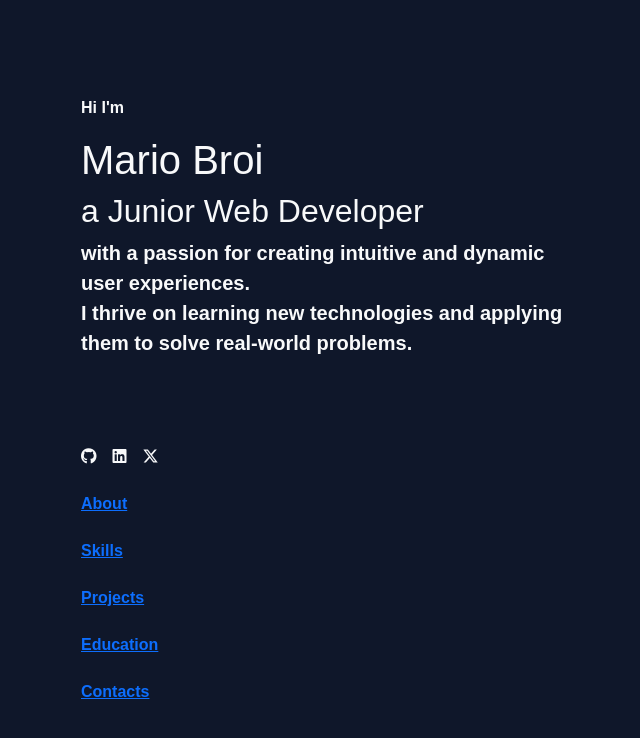
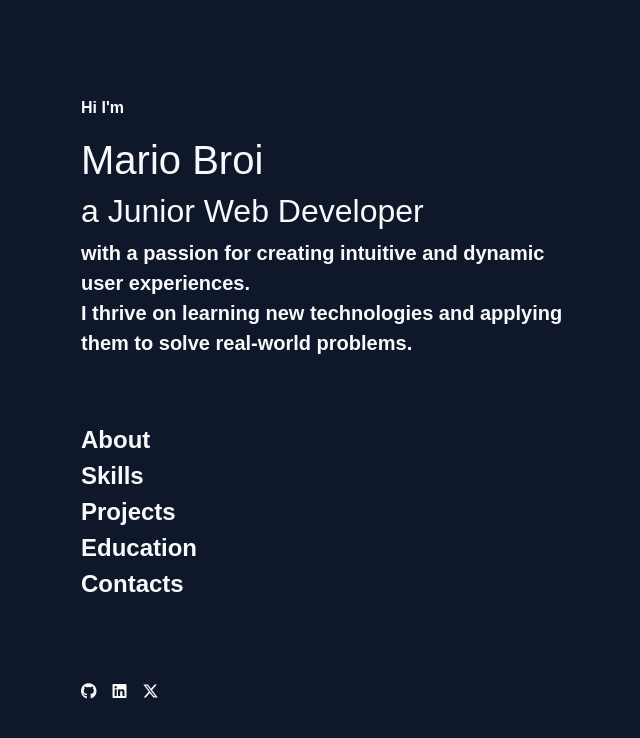
Before and after one commit to MarioBroi/vite-boolfolio, a Vue app: page / in a window 1280 px wide. Shown: the top 738 px of the page, without its empty margins (15-655 px from the left). Built offline with nearby package versions, Linux system fonts and the light colour scheme; a web font is replaced by a local one.

Commit message:
edit App.Vue page layout

```diff
--- a/src/App.vue
+++ b/src/App.vue
@@ -24,51 +24,32 @@ export default {
                 experiences. <br> I thrive on learning new technologies and applying them to solve
                 real-world problems.
               </p>
-              <!--               <ul class="list-unstyled text-light">
-                <li>
-                  <a href="#about" class="text-light text-decoration-none fs-4">
-                    About
-                  </a>
-                </li>
-                <li class="pt-3">
-                  <a href="#tech" class="text-light text-decoration-none fs-4">
-                    Technical skills
-                  </a>
-                </li>
-                <li class="pt-3">
-                  <a href="#proj" class="text-light text-decoration-none fs-4">
-                    Projects
-                  </a>
-                </li>
-                <li class="pt-3">
-                  <a href="#edu" class="text-light text-decoration-none fs-4">
-                    Education
-                  </a>
-                </li>
-              </ul> -->
+              <router-link :to="{ name: 'about' }" class="text-light text-decoration-none fs-4">About</router-link><br>
+              <router-link :to="{ name: 'skill' }" class="text-light text-decoration-none fs-4">
+                Skills</router-link><br>
+              <RouterLink :to="{ name: 'projects' }" class="text-light text-decoration-none fs-4">Projects</RouterLink>
+              <br>
+              <RouterLink :to="{ name: 'education' }" class="text-light text-decoration-none fs-4">Education
+              </RouterLink><br>
+              <RouterLink :to="{ name: 'contacts' }" class="text-light text-decoration-none fs-4">Contacts</RouterLink>
             </div>
             <div>
               <span>
-                <a href="" class="text-light text-decoration-none">
+                <a href="https://github.com/MarioBroi" class="text-light text-decoration-none">
                   <i class="fa-brands fa-github"></i>
                 </a>
               </span>
               <span class="px-3">
-                <a href="" class="text-light text-decoration-none">
+                <a href="https://www.linkedin.com/in/mario-broi/" class="text-light text-decoration-none">
                   <i class="fa-brands fa-linkedin"></i>
                 </a>
               </span>
               <span>
-                <a href="" class="text-light text-decoration-none">
+                <a href="https://x.com/MarioBroi" class="text-light text-decoration-none">
                   <i class="fa-brands fa-x-twitter"></i>
                 </a>
               </span>
             </div>
-            <router-link :to="{ name: 'about' }"> About </router-link>
-            <router-link :to="{ name: 'skill' }"> Skills </router-link>
-            <RouterLink :to="{ name: 'projects' }">Projects</RouterLink>
-            <RouterLink :to="{ name: 'education' }">Education</RouterLink>
-            <RouterLink :to="{ name: 'contacts' }">Contacts</RouterLink>
           </section>
           <!-- /.site-left -->
         </div>
```
